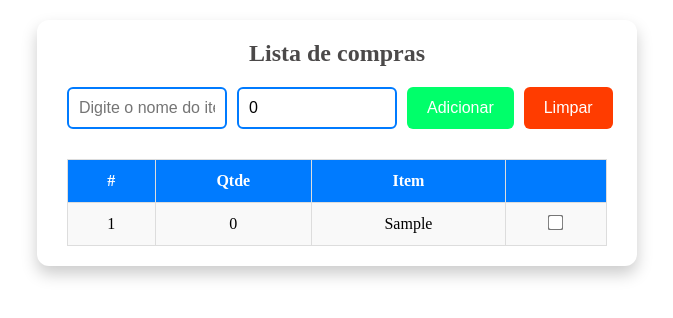
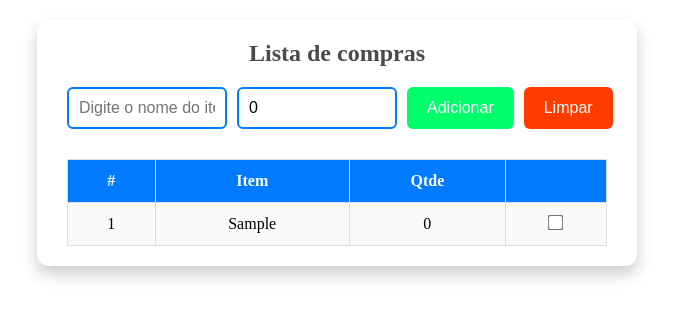
Before and after one commit to BrenoAissa/lista-compras, an Angular app: page / in a window 1280 px wide. Both pictures are taken after typing "Sample" into the empty fields and a click on the button "Adicionar". Shown: the top 318 px of the page, without its empty margins (303-976 px from the left). Built offline with nearby package versions, Linux system fonts and the light colour scheme.

Commit message:
feat: add method to normalize item names

```diff
--- a/src/app/lista-compras/lista-compras.component.html
+++ b/src/app/lista-compras/lista-compras.component.html
@@ -14,8 +14,8 @@
             <thead>
                 <tr>
                     <th class="id-tabela">#</th>
+                    <th>Item</th>
                     <th>Qtde</th>
-                    <th>Item</th>
                     <th></th>
                 </tr>
             </thead>
@@ -23,10 +23,14 @@
                 @for(i of lista; track i.id){
                     <tr>
                         <td class="id-tabela">{{ i.id }}</td>
-                        <td>{{ i.quantidade }}</td>
                         <td>
                             <span [ngClass]="{ 'item-riscado' : i.comprado }">
                                 {{ i.nome }}
+                            </span>
+                        </td>
+                        <td>
+                            <span [ngClass]="{ 'item-riscado' : i.comprado }">
+                                {{ i.quantidade }}
                             </span>
                         </td>
                         <td>
--- a/src/app/lista-compras/lista-compras.component.ts
+++ b/src/app/lista-compras/lista-compras.component.ts
@@ -24,8 +24,9 @@ export class ListaComprasComponent implements OnInit{
 
   adicionarItem(){
     let itemLista = new ItemLista();
+    const nomeNormalizado = this.normalizarTexto(this.item);
 
-    const existe = this.lista.some(item => item.nome.toLowerCase() === this.item.toLowerCase());
+    const existe = this.lista.some(item => this.normalizarTexto(item.nome) === nomeNormalizado);
 
     if(existe){
       alert("Item já adicionado");
@@ -39,11 +40,11 @@ export class ListaComprasComponent implements OnInit{
     this.lista.push(itemLista);
     this.salvarLista();
     this.item = "";
+    this.quantidade = 0;
   }
 
   riscarItem(itemLista: ItemLista){
     itemLista.comprado = !itemLista.comprado;
-    console.log(itemLista);
     this.salvarLista();
   }
 
@@ -55,4 +56,13 @@ export class ListaComprasComponent implements OnInit{
   salvarLista() {
     localStorage.setItem('listaCompras', JSON.stringify(this.lista));
   }
+
+  normalizarTexto(texto: string): string {
+  return texto
+    .toLowerCase()
+    .normalize('NFD')
+    .replace(/[\u0300-\u036f]/g, '')
+    .trim();
 }
+
+}
```
